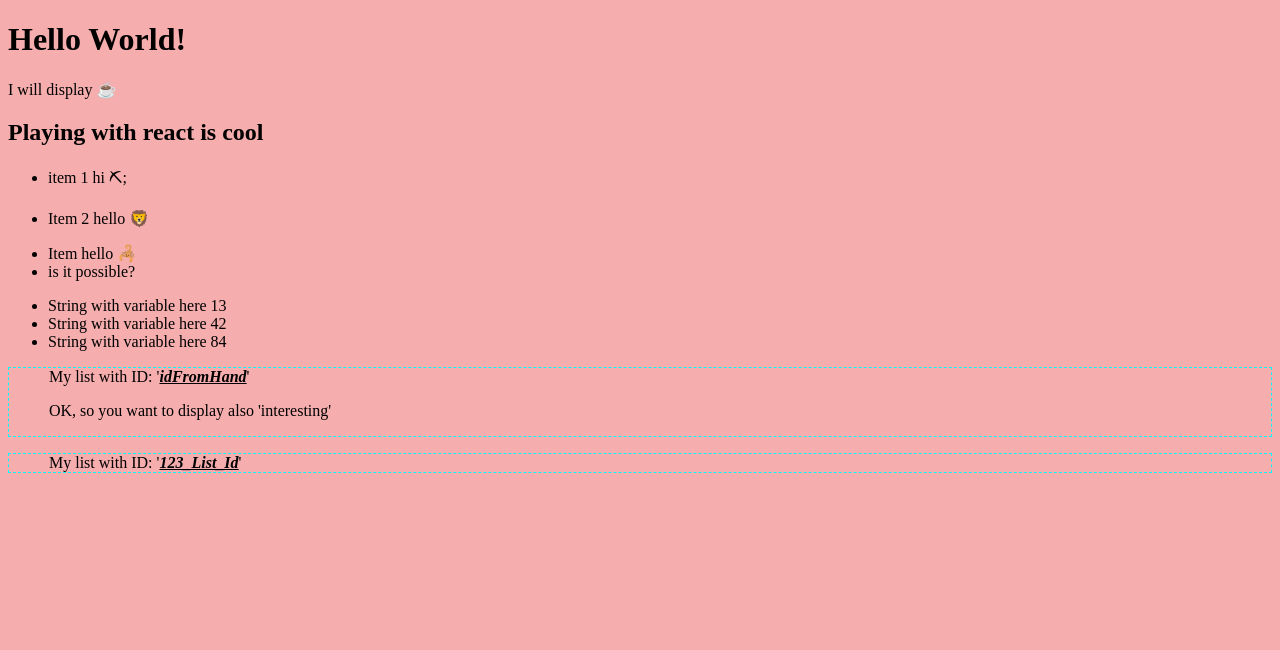
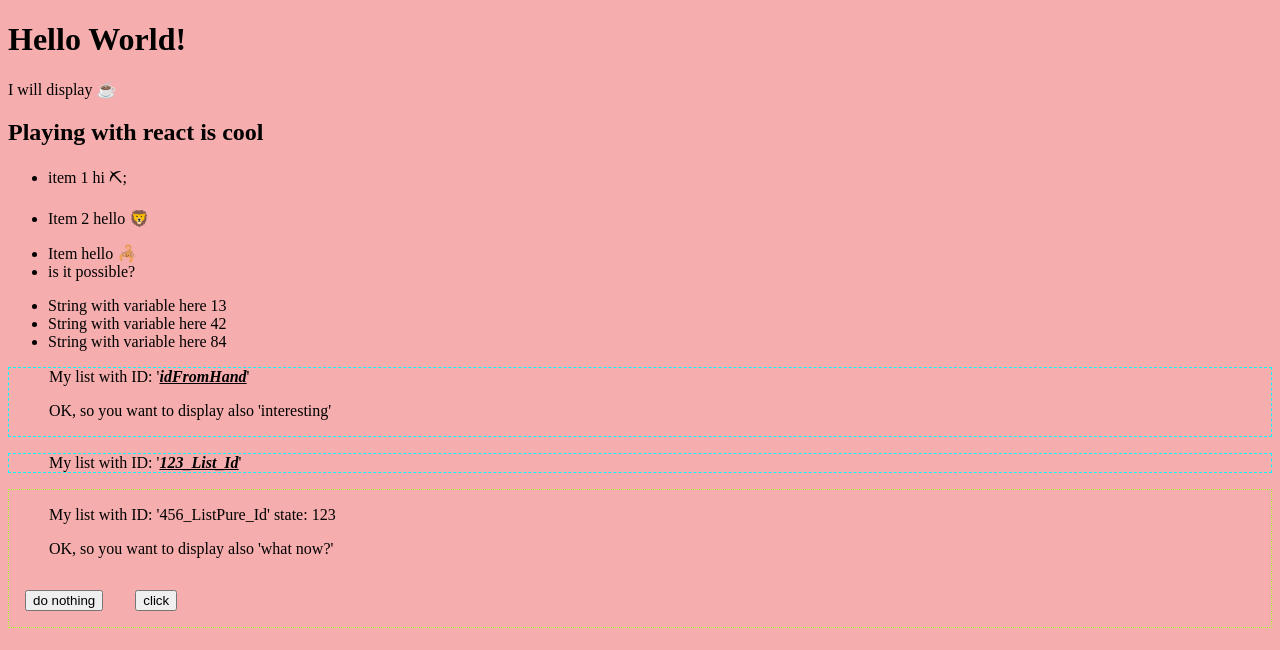
Before and after one commit to adam-dziomdziora-cybercom/ReactJS, a React app: page / in a window 1280 px wide. Shown: the top 650 px of the page. Built offline with nearby package versions, Linux system fonts and the light colour scheme.

Commit message:
added pure list component

```diff
--- a/src/index.jsx
+++ b/src/index.jsx
@@ -2,9 +2,12 @@ import React from 'react';
 import ReactDOM from 'react-dom';
 import './style/main.less';
 import List from './lists';
+import ListPure from './listsPure';
 
 const HelloWorld = props => {
   const idFromVariable = '123_List_Id';
+  const idPureFromVariable = '456_ListPure_Id';
+  const valueToInject = 'what now?';
 
   return (
     <div>
@@ -17,6 +20,7 @@ const HelloWorld = props => {
       <div id="lastHere" />
       <List id="idFromHand" valueToInject="interesting" />
       <List id={idFromVariable} />
+      <ListPure id={idPureFromVariable} valueToInject={valueToInject} />
     </div>
   );
 };
--- /dev/null
+++ b/src/listsPure.jsx
@@ -0,0 +1,54 @@
+import React from 'react';
+import PropTypes from 'prop-types';
+import styles from './style/listsPure.less';
+
+class ListPure extends React.PureComponent {
+  constructor(props) {
+    super(props);
+    this.state = { items: [1, 2, 3] };
+    this.doStuff = this.doStuff.bind(this);
+  }
+
+  doNothing() {
+    /*
+      actually this function does nothing :)
+      */
+  }
+
+  doStuff() {
+    const { items } = this.state;
+    const lastItemIncreased = items[items.length - 1] + 1;
+    const newItems = [...items, lastItemIncreased];
+    this.setState({ items: newItems });
+  }
+
+  render() {
+    console.log('I am rendering');
+    const { id, valueToInject } = this.props;
+    const { items } = this.state;
+
+    return (
+      <div className={styles.listPure}>
+        <ul id={id}>
+          My list with ID: '{id}' state: {items}
+          {valueToInject.length > 0 && (
+            <p>OK, so you want to display also '{valueToInject}'</p>
+          )}
+        </ul>
+        <button onClick={this.doNothing}> do nothing</button>
+        <button onClick={this.doStuff}> click </button>
+      </div>
+    );
+  }
+}
+
+ListPure.propTypes = {
+  id: PropTypes.string.isRequired,
+  valueToInject: PropTypes.string,
+};
+
+ListPure.defaultProps = {
+  valueToInject: '',
+};
+
+export default ListPure;
--- /dev/null
+++ b/src/style/listsPure.less
@@ -0,0 +1,10 @@
+.listPure {
+  border: 1px dotted greenyellow;
+  min-width: 1vw;
+  min-height: 1vh;
+  overflow: auto;
+}
+
+.listPure > button {
+  margin: 1rem;
+}
```
